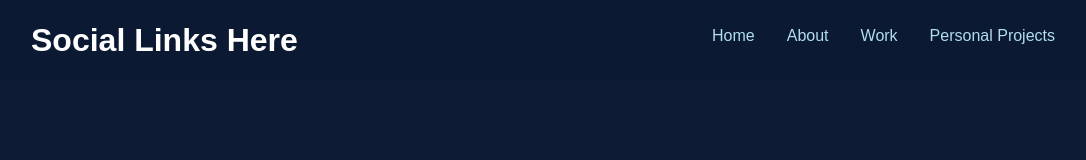
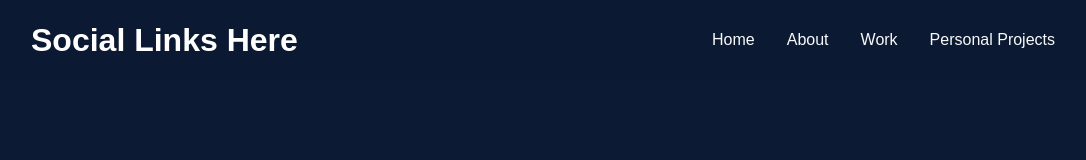
Before and after one commit to carterjmoore/personal-website, a Next.js app: page / in a window 1280 px wide. Shown: the top 160 px of the page, without its empty margins (97-1183 px from the left). Built offline with nearby package versions, Linux system fonts and the light colour scheme; a web font is replaced by a local one.

Commit message:
Header colours and scroll to (kinda broken)

```diff
--- a/components/about/About.jsx
+++ b/components/about/About.jsx
@@ -3,7 +3,7 @@ import classes from './About.module.scss';
 
 const About = () => {
   return (
-    <div className={`layout ${classes.about}`}>
+    <div id="about" className={`layout ${classes.about}`}>
       <h1 className={`section-header`}>About Me</h1>
       <div className={classes.columns}>
         <div className={`border-highlight ${classes.text}`}>
--- a/components/home/Home.jsx
+++ b/components/home/Home.jsx
@@ -2,7 +2,7 @@ import classes from './Home.module.scss';
 
 const Home = () => {
   return (
-    <div className={classes.home}>
+    <div id="home" className={classes.home}>
       <div className={'layout ' + classes['home-textbox']}>
         <h3 className={classes.hi}>Hi, I&apos;m</h3>
         <h1 className={classes.carter}>Carter Moore.</h1>
--- a/components/layout/Header.jsx
+++ b/components/layout/Header.jsx
@@ -9,16 +9,16 @@ const Header = () => {
       <nav>
         <ul>
           <li>
-            <Link href="/">Home</Link>
+            <Link href="#home">Home</Link>
           </li>
           <li>
-            <Link href="/">About</Link>
+            <Link href="#about">About</Link>
           </li>
           <li>
-            <Link href="/">Work</Link>
+            <Link href="#work">Work</Link>
           </li>
           <li>
-            <Link href="/">Personal Projects</Link>
+            <Link href="#personal-projects">Personal Projects</Link>
           </li>
         </ul>
       </nav>
--- a/components/layout/Header.module.scss
+++ b/components/layout/Header.module.scss
@@ -12,6 +12,41 @@
   backdrop-filter: blur(6px);
   padding: 0 10%;
   z-index: 99;
+
+  ul {
+    list-style: none;
+    margin: 0;
+    padding: 0;
+    display: flex;
+    align-items: baseline;
+  }
+
+  li {
+    margin-bottom: 0;
+    margin-right: 2rem;
+    transition: transform ease-in-out 150ms;
+
+    &:last-child {
+      margin: 0;
+    }
+
+    &:hover {
+      transform: translateY(-2px);
+    }
+  }
+
+  a {
+    text-decoration: none;
+    font-size: 1rem;
+    color: $shade100;
+    transition: all ease-in-out 300ms;
+
+    &:hover,
+    &:active,
+    &.active {
+      color: $highlight;
+      padding-bottom: 1rem;
+    }
   }
 
   .logo {
@@ -19,27 +54,4 @@
     color: white;
     font-weight: bold;
   }
-
-.header ul {
-  list-style: none;
-  margin: 0;
-  padding: 0;
-  display: flex;
-  align-items: baseline;
 }
-
-.header li {
-  margin-left: 2rem;
-}
-
-.header a {
-  text-decoration: none;
-  font-size: 1rem;
-  color: $light;
-}
-
-.header a:hover,
-.header a:active,
-.header a.active {
-  color: white;
-}
--- a/components/projects/Projects.jsx
+++ b/components/projects/Projects.jsx
@@ -3,7 +3,7 @@ import Slider from './Slider';
 
 const Projects = () => {
   return (
-    <div className={`layout ${classes.projects}`}>
+    <div id="personal-projects" className={`layout ${classes.projects}`}>
       <div className={classes.wrapper}>
         <h1 className={`section-header ${classes.header}`}>
           Personal Projects
--- a/components/work/Work.jsx
+++ b/components/work/Work.jsx
@@ -28,7 +28,7 @@ const Work = () => {
   };
 
   return (
-    <div className={`layout ${classes.work}`}>
+    <div id="work" className={`layout ${classes.work}`}>
       <div className={classes.wrapper}>
         <h1 className={`section-header`}>Work Experience</h1>
         <div className={`border-highlight ${classes.container}`}>
```
Lines whose indentation alone changed are shown as unchanged.
